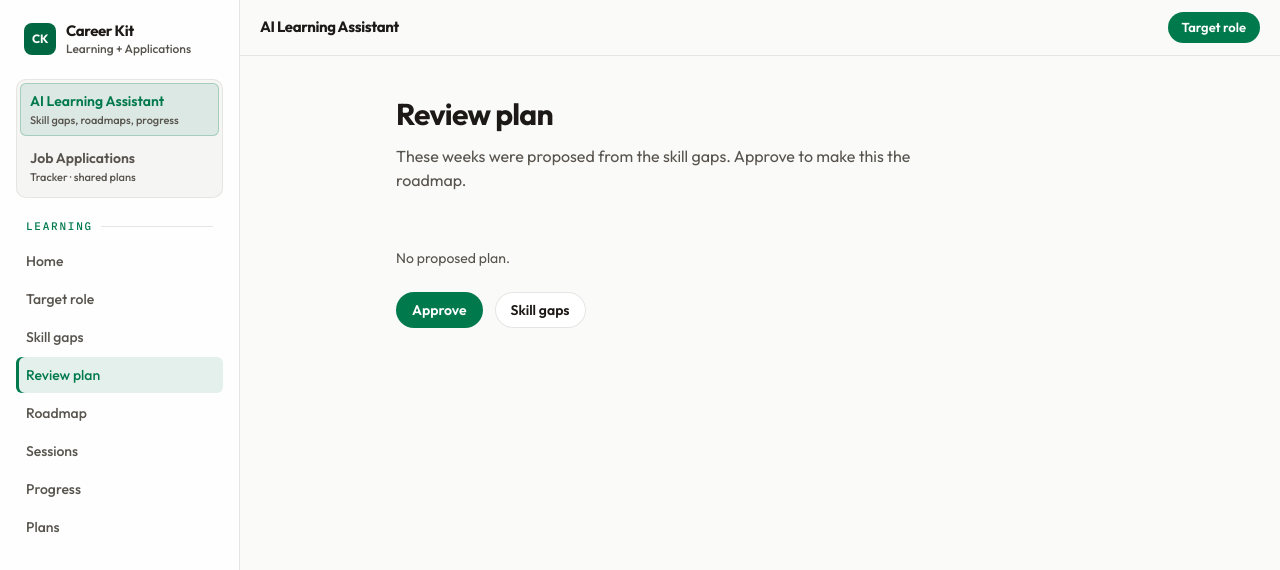
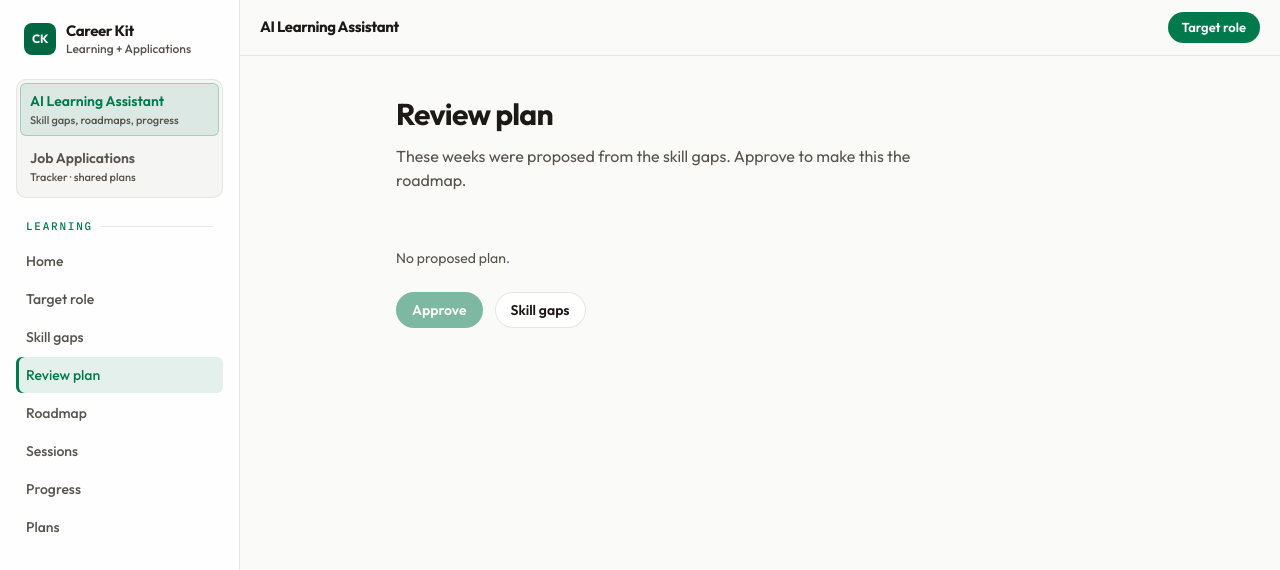
Before and after one commit to jappreetS/ai-learning-assistant, a Next.js app: page /roadmap/review in a window 1280 px wide. Shown: the top 570 px of the page. Built offline with nearby package versions, Linux system fonts and the light colour scheme.

Commit message:
ALA-49: hide empty actions
Roadmap no longer shows a blank week card. Review plan and Approve stay off until there is something to act on.

https://jappreetsingh.atlassian.net/browse/ALA-49

```diff
--- a/src/components/gaps/SkillGapsScreen.tsx
+++ b/src/components/gaps/SkillGapsScreen.tsx
@@ -99,8 +99,8 @@
         <button
           type="button"
           onClick={propose}
-          disabled={proposing || !roleId}
-          className="inline-flex rounded-full bg-rail px-4 py-2 text-sm font-semibold text-surface hover:bg-raildeep"
+          disabled={proposing || !roleId || saved.length === 0}
+          className="inline-flex rounded-full bg-rail px-4 py-2 text-sm font-semibold text-surface hover:bg-raildeep disabled:cursor-not-allowed disabled:opacity-50"
         >
           Review plan
         </button>
--- a/src/components/roadmap/ReviewPlan.tsx
+++ b/src/components/roadmap/ReviewPlan.tsx
@@ -94,7 +94,8 @@
         <button
           type="button"
           onClick={approve}
-          className="inline-flex rounded-full bg-rail px-4 py-2 text-sm font-semibold text-surface hover:bg-raildeep"
+          disabled={!planId}
+          className="inline-flex rounded-full bg-rail px-4 py-2 text-sm font-semibold text-surface hover:bg-raildeep disabled:cursor-not-allowed disabled:opacity-50"
         >
           Approve
         </button>
--- a/src/components/roadmap/RoadmapScreen.tsx
+++ b/src/components/roadmap/RoadmapScreen.tsx
@@ -46,10 +46,11 @@
       <p className="mt-3 max-w-xl text-muted">
         {plan ? `${plan.roleTitle}, week ${plan.currentWeek} of ${plan.lengthWeeks}.` : "No plan is active."}
       </p>
+      {plan ? (
         <div className="mt-8 flex flex-wrap gap-x-10 gap-y-4 rounded-xl border border-line bg-panel px-5 py-4 shadow-sm">
           <div>
             <p className="text-2xl font-bold tracking-tight">
-            {plan ? `${plan.currentWeek} of ${plan.lengthWeeks}` : "—"}
+              {plan.currentWeek} of {plan.lengthWeeks}
             </p>
             <p className="text-sm text-muted">Week</p>
           </div>
@@ -58,6 +59,7 @@
             <p className="text-sm text-muted">This week</p>
           </div>
         </div>
+      ) : null}
       <ol className="mt-8 flex flex-col gap-3">
         {weeks.map((week, index) => {
           const state = plan ? weekState(week.label, plan.currentWeek) : "Upcoming";
```
Lines whose indentation alone changed are shown as unchanged.
